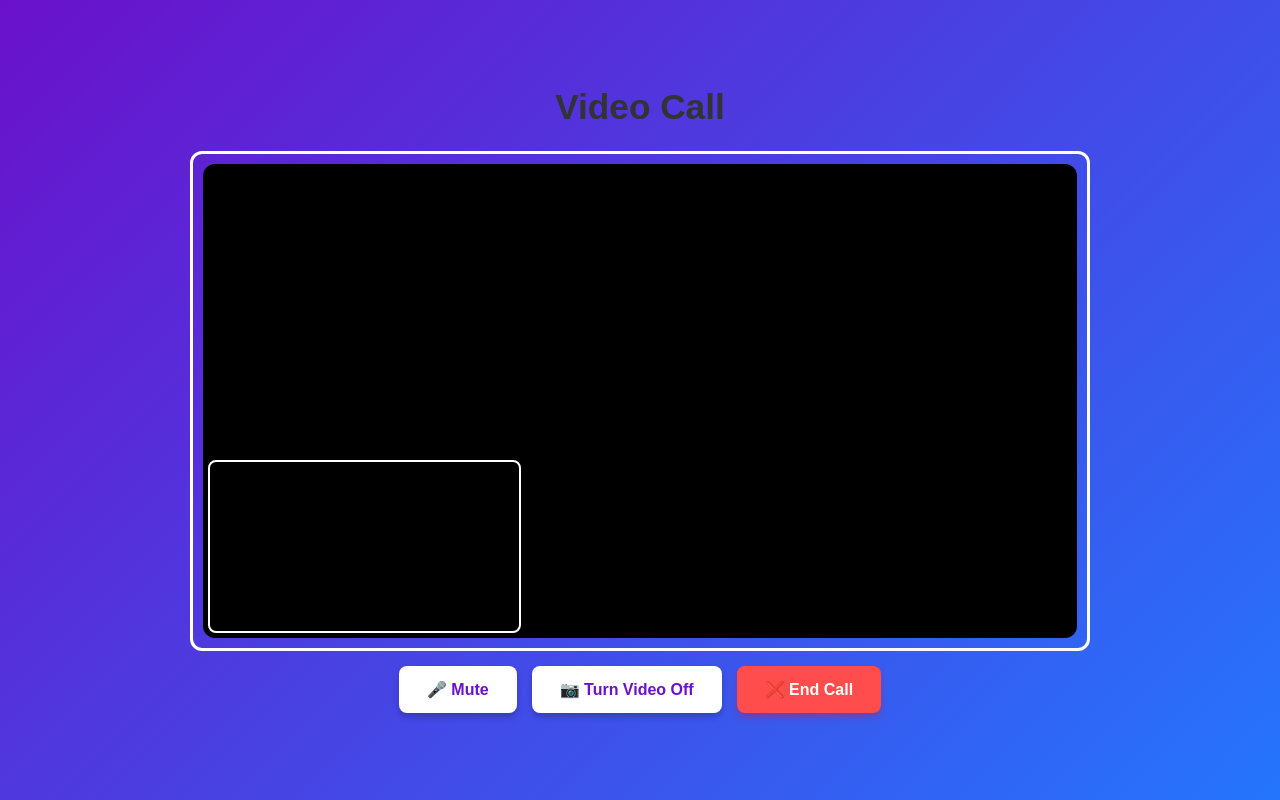
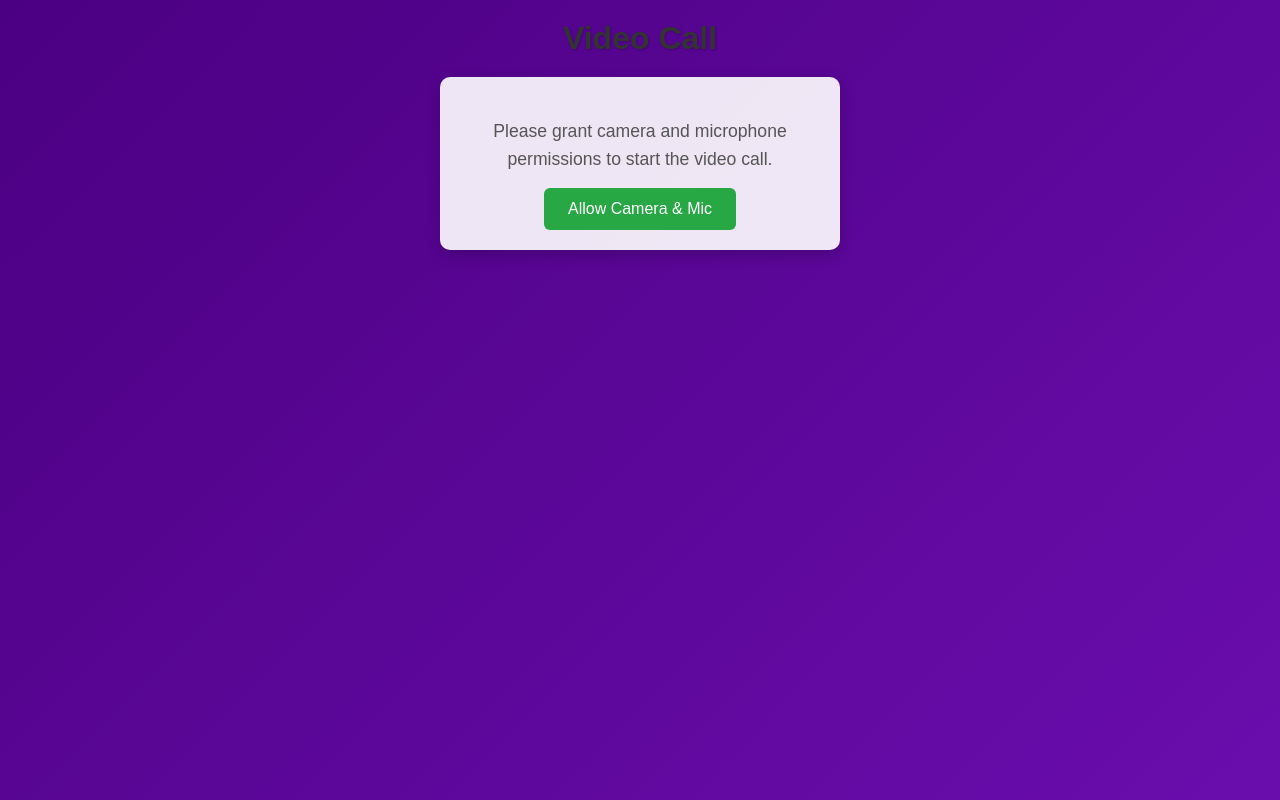
Before and after one commit to Aasu703/BrainBox-Frontend, a React (Create React App) app: page /video-call in a window 1280 px wide. Built offline with nearby package versions, Linux system fonts and the light colour scheme; no server answers.

Commit message:
Fixed Videocallpage

```diff
--- a/package.json
+++ b/package.json
@@ -13,6 +13,7 @@
   "dependencies": {
     "axios": "^1.7.9",
     "jwt-decode": "^4.0.0",
+    "lucide-react": "^0.476.0",
     "react": "^18.3.1",
     "react-dom": "^18.3.1",
     "react-icons": "^5.5.0",
--- a/src/App.jsx
+++ b/src/App.jsx
@@ -10,6 +10,7 @@ import Calendar from "./components/Calendar/Calendar";
 import TaskProgress from "./components/TaskProgress/TaskProgress";
 import TaskTimeline from "./components/TaskTimeline/TaskTimeline";
 import ChatBot from "./components/Chat/ChatBot"; // Corrected import path
+import ErrorBoundary from "./components/ErrorBoundary";
 
 const App = () => {
     return (
@@ -20,7 +21,11 @@ const App = () => {
                     <Route path="/signup" element={<Signup />} />
                     <Route path="/login" element={<Login />} />
                     <Route path="/dashboard" element={<Dashboard />} />
-                    <Route path="/video-call" element={<VideoCallPage />} /> {/* Add video call page route */}
+                    <Route path="/video-call" element={
+                        <ErrorBoundary>
+                            <VideoCallPage />
+                            </ErrorBoundary>} /> {/* Add video call page route with error boundary */}
+
                     <Route path="/landing-page" element={<LandingPage />} />
                     <Route path="/materials" element={<Materials />} /> {/* Add materials page route */}
                     <Route path="/calendar" element={<Calendar />} />
--- a/src/css/VideoCallPage.css
+++ b/src/css/VideoCallPage.css
@@ -1,109 +1,190 @@
+/* src/css/VideoCallPage.css */
 .video-call-container {
+    background: linear-gradient(135deg, #4b0082, #6a0dad); /* Modern purple gradient */
+    min-height: 100vh;
     display: flex;
     flex-direction: column;
     align-items: center;
-    justify-content: center;
-    height: 100vh; /* Full viewport height */
-    width: 100%;
-    background: linear-gradient(135deg, #6a11cb, #2575fc);
+    padding: 20px;
     color: white;
-    text-align: center;
-    padding: 20px;
+    font-family: 'Poppins', sans-serif; /* Modern font */
 }
 
-/* Main video grid container */
+.video-call-title {
+    font-size: 2rem;
+    margin-bottom: 20px;
+    text-align: center;
+    text-shadow: 1px 1px 2px rgba(0, 0, 0, 0.2);
+}
+
+.permission-prompt, .error-message {
+    background-color: rgba(255, 255, 255, 0.9);
+    padding: 20px;
+    border-radius: 10px;
+    box-shadow: 0 5px 15px rgba(0, 0, 0, 0.2);
+    text-align: center;
+    color: #333;
+    max-width: 400px;
+    width: 100%;
+}
+
+.permission-prompt p, .error-message p {
+    margin-bottom: 15px;
+    font-size: 1.1em;
+}
+
+.permission-button {
+    padding: 12px 24px;
+    background-color: #28a745;
+    color: white;
+    border: none;
+    border-radius: 6px;
+    font-size: 1em;
+    cursor: pointer;
+    transition: background-color 0.3s;
+}
+
+.permission-button:hover {
+    background-color: #218838;
+}
+
 .video-grid {
+    border: 2px solid white;
+    border-radius: 12px;
+    overflow: hidden;
+    background-color: #000; /* Black frame */
+    width: 80%; /* Larger width */
+    max-width: 1200px; /* Max width for responsiveness */
+    aspect-ratio: 16 / 9; /* Maintain 16:9 aspect ratio for video */
+    margin-bottom: 20px;
     display: flex;
     justify-content: center;
     align-items: center;
-    gap: 20px;
-    width: 80%;
-    max-width: 900px;
-    height: 500px; /* Ensure enough space */
-    border: 3px solid white;
-    border-radius: 12px;
     position: relative;
-    padding: 10px;
-    overflow: hidden; /* Prevent overflow */
 }
 
-/* Styles for Remote Video (Main Video) */
-.remote-video {
-    width: 100%;
-    height: 100%;
-    border-radius: 12px;
-    object-fit: cover; /* Prevent stretching */
-    background-color: black;
+.local-video, .remote-video {
+    object-fit: cover; /* Ensure video fills the frame */
+    width: 100%; /* Fill the black frame */
+    height: 100%; /* Fill the black frame */
+    border-radius: 10px;
+    display: block; /* Ensure video is visible */
 }
 
-/* Styles for Local Video (Smaller Camera) */
 .local-video {
-    width: 35%; /* Increase size slightly */
-    height: 35%;
     position: absolute;
     bottom: 15px;
-    left: 15px;
+    right: 15px;
+    width: 25%; /* Larger local video */
+    height: auto; /* Maintain aspect ratio */
     border: 2px solid white;
     border-radius: 8px;
-    object-fit: cover; /* Keeps video aspect ratio */
-    background-color: black;
+    object-fit: cover;
+    background-color: #000;
 }
 
-/* Control Button Styles */
+.video-off {
+    filter: blur(5px) grayscale(100%); /* Visual indication when video is off */
+}
+
 .controls {
     display: flex;
     gap: 15px;
-    margin-top: 15px;
+    justify-content: center;
+    align-items: center;
 }
 
 .control-button, .end-call-button {
-    padding: 14px 28px;
-    font-size: 16px;
-    font-weight: bold;
+    padding: 12px 24px;
+    font-size: 1em;
     border: none;
-    border-radius: 8px;
+    border-radius: 6px;
     cursor: pointer;
-    transition: all 0.3s ease-in-out;
+    transition: background-color 0.3s, transform 0.2s;
+    display: flex;
+    align-items: center;
+    gap: 8px;
 }
 
 .control-button {
-    background: white;
-    color: #6a11cb;
-    box-shadow: 0 4px 6px rgba(0, 0, 0, 0.2);
+    background-color: #fff;
+    color: #4b0082;
+    box-shadow: 0 2px 5px rgba(0, 0, 0, 0.2);
 }
 
 .control-button:hover {
-    background: #ffffff;
-    color: #2575fc;
-    transform: scale(1.05);
+    background-color: #e9ecef;
+    transform: translateY(-2px);
+}
+
+.muted {
+    background-color: #dc3545;
+    color: white;
 }
 
 .end-call-button {
-    background: #ff4d4d;
+    background-color: #dc3545;
     color: white;
-    box-shadow: 0 4px 6px rgba(255, 0, 0, 0.3);
+    box-shadow: 0 2px 5px rgba(220, 53, 69, 0.4);
 }
 
 .end-call-button:hover {
-    background: #e60000;
-    transform: scale(1.05);
+    background-color: #c82333;
+    transform: translateY(-2px);
 }
 
-/* ✅ Responsive Design */
+.error-boundary {
+    background-color: rgba(255, 255, 255, 0.9);
+    padding: 20px;
+    border-radius: 10px;
+    box-shadow: 0 5px 15px rgba(0, 0, 0, 0.2);
+    text-align: center;
+    color: #333;
+    max-width: 500px;
+    margin: 20px auto;
+}
+
+.error-boundary h2 {
+    margin-bottom: 10px;
+    color: #dc3545;
+}
+
+.error-boundary button {
+    padding: 10px 20px;
+    background-color: #28a745;
+    color: white;
+    border: none;
+    border-radius: 6px;
+    cursor: pointer;
+    transition: background-color 0.3s;
+}
+
+.error-boundary button:hover {
+    background-color: #218838;
+}
+
+/* Responsive adjustments */
 @media (max-width: 768px) {
     .video-grid {
-        flex-direction: column;
-        width: 100%;
+        width: 90%;
+        max-width: 600px;
         height: auto;
+        aspect-ratio: unset;
     }
+
     .local-video {
-        width: 40%;
-        height: 40%;
-        left: auto;
+        width: 30%;
+        height: auto;
+        bottom: 10px;
         right: 10px;
     }
-    .controls {
-        flex-direction: column;
-        gap: 10px;
+
+    .control-button, .end-call-button {
+        padding: 10px 18px;
+        font-size: 0.9em;
+    }
+
+    .permission-prompt, .error-message {
+        max-width: 300px;
     }
 }
--- a/src/pages/VideoCallPage.jsx
+++ b/src/pages/VideoCallPage.jsx
@@ -1,41 +1,50 @@
 import React, { useRef, useState, useEffect } from "react";
-import "../css/VideoCallPage.css"; // Ensure your CSS file is imported
+import { FaMicrophone, FaVideo, FaVideoSlash, FaPhoneSlash } from "react-icons/fa"; // Using react-icons for better visuals
+import ErrorBoundary from "../components/ErrorBoundary"; // Add error boundary (create if not exists)
+import "../css/VideoCallPage.css";
 
 const VideoCallPage = () => {
     const localVideoRef = useRef(null);
-    const remoteVideoRef = useRef(null); // Add remoteVideoRef with useRef
+    const remoteVideoRef = useRef(null);
     const [localStream, setLocalStream] = useState(null);
     const [isMuted, setIsMuted] = useState(false);
     const [isVideoOff, setIsVideoOff] = useState(false);
+    const [hasPermission, setHasPermission] = useState(false);
+    const [error, setError] = useState(null);
 
-    useEffect(() => {
-        const startCall = async () => {
+    // Request permission and start call
+    const requestMediaPermissions = async () => {
         try {
+            console.log("Requesting media permissions...");
             const stream = await navigator.mediaDevices.getUserMedia({
                 video: true,
                 audio: true,
             });
+            console.log("Media stream acquired:", stream);
             setLocalStream(stream);
             if (localVideoRef.current) {
+                console.log("Setting local video stream...");
                 localVideoRef.current.srcObject = stream;
+                localVideoRef.current.play().catch(err => console.error("Error playing video:", err)); // Ensure video plays
             }
-                // Add logic for remote stream (e.g., WebRTC peer connection)
-                // if (remoteVideoRef.current && remoteStream) {
-                //     remoteVideoRef.current.srcObject = remoteStream;
-                // }
-            } catch (error) {
-                console.error('Error accessing media devices:', error);
-                alert("Permission denied. Unable to access camera and microphone.");
+            setHasPermission(true);
+            setError(null);
+        } catch (err) {
+            setError("Permission denied or error accessing camera/microphone. Please allow access and try again.");
+            console.error('Error accessing media devices:', err);
         }
     };
-        startCall();
 
+    useEffect(() => {
+        console.log("Local stream state:", localStream);
+        // Clean up streams on unmount
         return () => {
             if (localStream) {
+                console.log("Cleaning up local stream...");
                 localStream.getTracks().forEach(track => track.stop());
             }
         };
-    }, []);
+    }, [localStream]);
 
     const toggleMute = () => {
         if (localStream) {
@@ -59,36 +68,82 @@ const VideoCallPage = () => {
         if (localStream) {
             localStream.getTracks().forEach(track => track.stop());
         }
-        window.close(); // Close the call window
+        window.close();
     };
+
+    // Placeholder for remote stream (to be implemented with WebRTC)
+    useEffect(() => {
+        if (!hasPermission) return;
+
+        const peerConnection = new RTCPeerConnection();
+
+        if (localStream) {
+            localStream.getTracks().forEach(track => peerConnection.addTrack(track, localStream));
+        }
+
+        peerConnection.ontrack = (event) => {
+            if (remoteVideoRef.current) {
+                remoteVideoRef.current.srcObject = event.streams[0];
+                remoteVideoRef.current.play().catch(err => console.error("Error playing remote video:", err)); // Ensure remote video plays
+            }
+        };
+
+        return () => {
+            if (peerConnection) {
+                peerConnection.close();
+            }
+        };
+    }, [hasPermission, localStream]);
 
     return (
         <div className="video-call-container">
-            <h2>Video Call</h2>
+            <h2 className="video-call-title">Video Call</h2>
+            {!hasPermission && !error && (
+                <div className="permission-prompt">
+                    <p>Please grant camera and microphone permissions to start the video call.</p>
+                    <button onClick={requestMediaPermissions} className="permission-button">
+                        Allow Camera & Mic
+                    </button>
+                </div>
+            )}
+            {error && (
+                <div className="error-message">
+                    <p>{error}</p>
+                    <button onClick={requestMediaPermissions} className="permission-button">
+                        Try Again
+                    </button>
+                </div>
+            )}
+            {hasPermission && (
+                <>
                     <div className="video-grid">
                         <video
                             ref={localVideoRef}
                             autoPlay
                             muted={true}
                             className={`local-video ${isVideoOff ? "video-off" : ""}`}
+                            playsInline // Ensure inline playback on mobile
                         />
                         <video
-                    ref={remoteVideoRef} // Use remoteVideoRef here
+                            ref={remoteVideoRef}
                             autoPlay
                             className="remote-video"
+                            playsInline // Ensure inline playback on mobile
                         />
                     </div>
                     <div className="controls">
-                <button onClick={toggleMute} className="control-button">
-                    {isMuted ? "🔇 Unmute" : "🎤 Mute"}
+                        <button onClick={toggleMute} className={`control-button ${isMuted ? "muted" : ""}`}>
+                            {isMuted ? <FaMicrophoneSlash /> : <FaMicrophone />} Mute
                         </button>
-                <button onClick={toggleVideo} className="control-button">
-                    {isVideoOff ? "📹 Turn Video On" : "📷 Turn Video Off"}
+                        <button onClick={toggleVideo} className={`control-button ${isVideoOff ? "video-off" : ""}`}>
+                            {isVideoOff ? <FaVideoSlash /> : <FaVideo />} Video
                         </button>
                         <button onClick={endCall} className="end-call-button">
-                    ❌ End Call
+                            <FaPhoneSlash /> End Call
                         </button>
                     </div>
+                </>
+            )}
         </div>
     );
 };
```
Also changed, not shown: 1 other file (tests, documents, lock files or other folders). Lines whose indentation alone changed are shown as unchanged.
